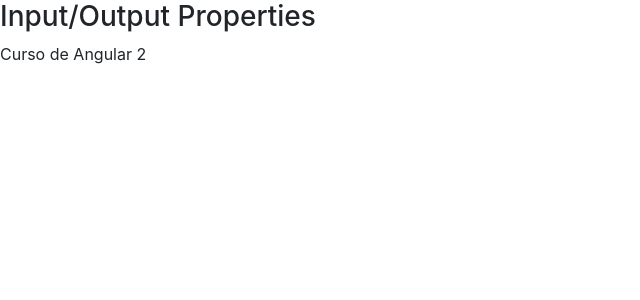
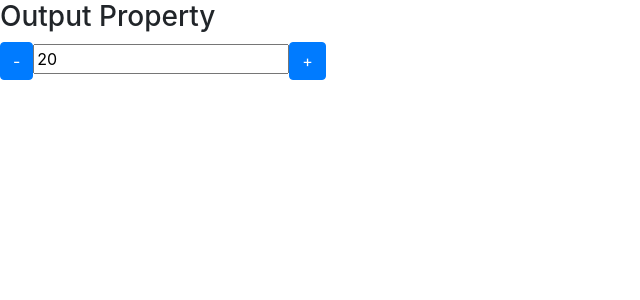
Before and after one commit to DuAraujo/primeiro-projeto, an Angular app: page / in a window 1280 px wide. Shown: the top 300 px of the page, without its empty margins (0-640 px from the left). Built offline with nearby package versions, Linux system fonts and the light colour scheme.

Commit message:
output property passando dados entre componentes

```diff
--- a/src/app/app.module.ts
+++ b/src/app/app.module.ts
@@ -9,6 +9,7 @@
 import { CursosService } from './cursos/cursos.service';
 import { DataBindingComponent } from './data-binding/data-binding.component';
 import { InputPropertyComponent } from './input-property/input-property.component';
+import { OutputPropertyComponent } from './output-property/output-property.component';
 
 
 @NgModule({
@@ -18,6 +19,7 @@
     MeuPrimeiro2Component,
     DataBindingComponent,
     InputPropertyComponent,
+    OutputPropertyComponent,
   ],
   imports: [
     BrowserModule,
--- a/src/app/data-binding/data-binding.component.html
+++ b/src/app/data-binding/data-binding.component.html
@@ -94,7 +94,7 @@
   </article>
 
 
-    <article>
+    <article  style="display: none">
 
       <h3>Input/Output Properties</h3>
 
@@ -103,4 +103,14 @@
     </article>
 
 
+
+
+
+    <article>
+      <h3>Output Property</h3>
+      <!-- Se passar valor fixo, não precisa de property bind: [contador]-->
+      <contador contador="20" (mudouValor)="onMudouValor($event)"></contador>
+    </article>
+
+
 </section>
--- a/src/app/data-binding/data-binding.component.ts
+++ b/src/app/data-binding/data-binding.component.ts
@@ -58,4 +58,8 @@
     return 1;
   }
 
+  onMudouValor(evento){
+    console.log(evento.novoValor);
+  }
+
 }
--- /dev/null
+++ b/src/app/output-property/output-property.component.html
@@ -0,0 +1,7 @@
+<div>
+
+  <button class="btn btn-primary" (click)="decrementa()">-</button>
+  <input  type="text" [value]="contador" readonly/>
+  <button class="btn btn-primary" (click)="incrementa()">+</button>
+
+</div>
--- /dev/null
+++ b/src/app/output-property/output-property.component.ts
@@ -0,0 +1,30 @@
+import { Component, OnInit, Input, EventEmitter, Output } from '@angular/core';
+
+@Component({
+  selector: 'contador',
+  templateUrl: './output-property.component.html',
+  styleUrls: ['./output-property.component.css']
+})
+export class OutputPropertyComponent implements OnInit {
+
+  @Input() contador:number = 0;
+   //Emissor de eventos, comunicar o componente pai
+  @Output() mudouValor = new EventEmitter();
+
+  constructor() { }
+
+  ngOnInit() {
+  }
+
+
+
+  incrementa(){
+    this.contador++;
+    this.mudouValor.emit({novoValor: this.contador});
+  }
+  decrementa(){
+    this.contador--;
+    this.mudouValor.emit({novoValor: this.contador});
+  }
+
+}
```
Also changed, not shown: src/app/output-property/output-property.component.css (added), 1 other file (tests, documents, lock files or other folders).
